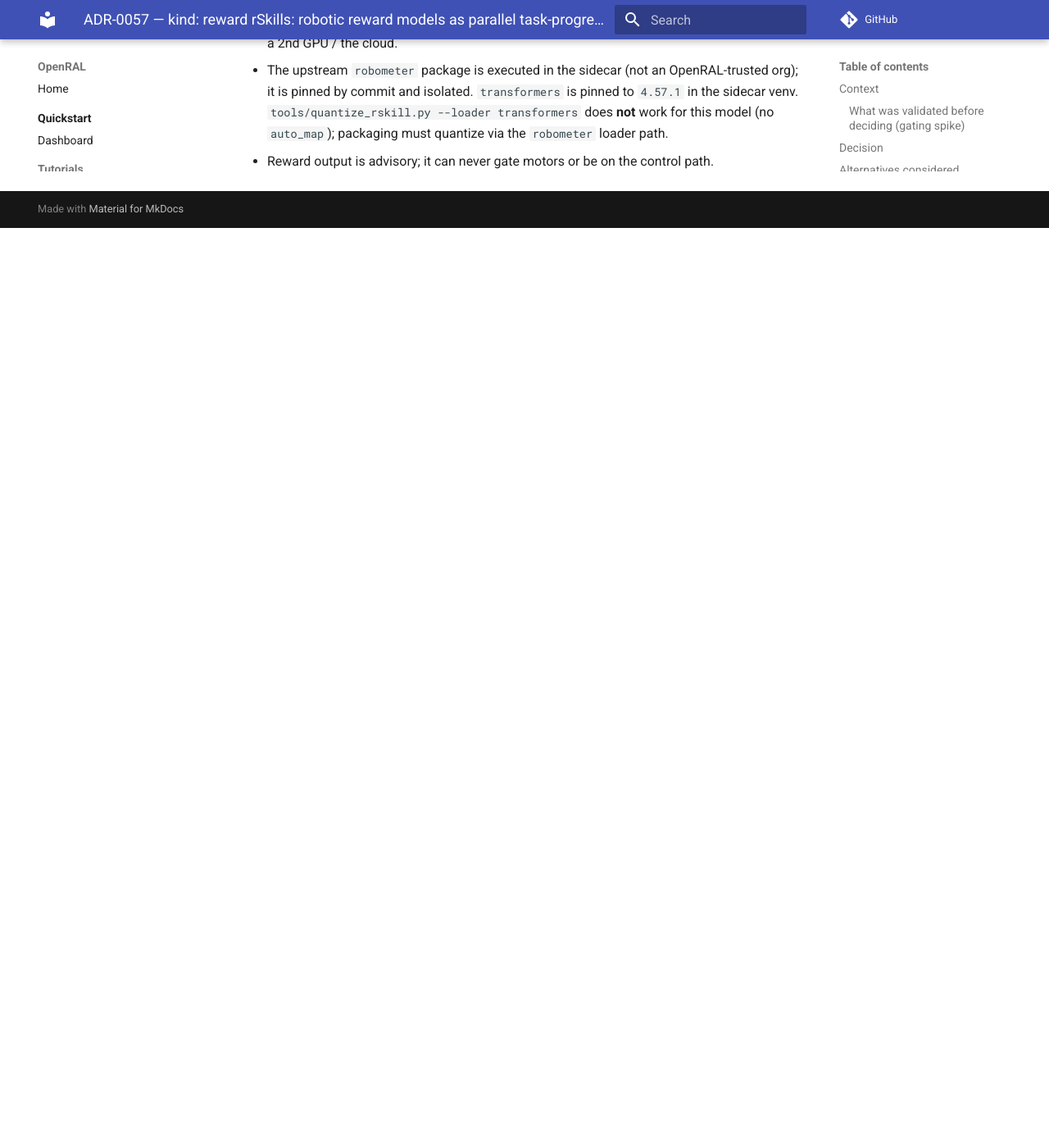
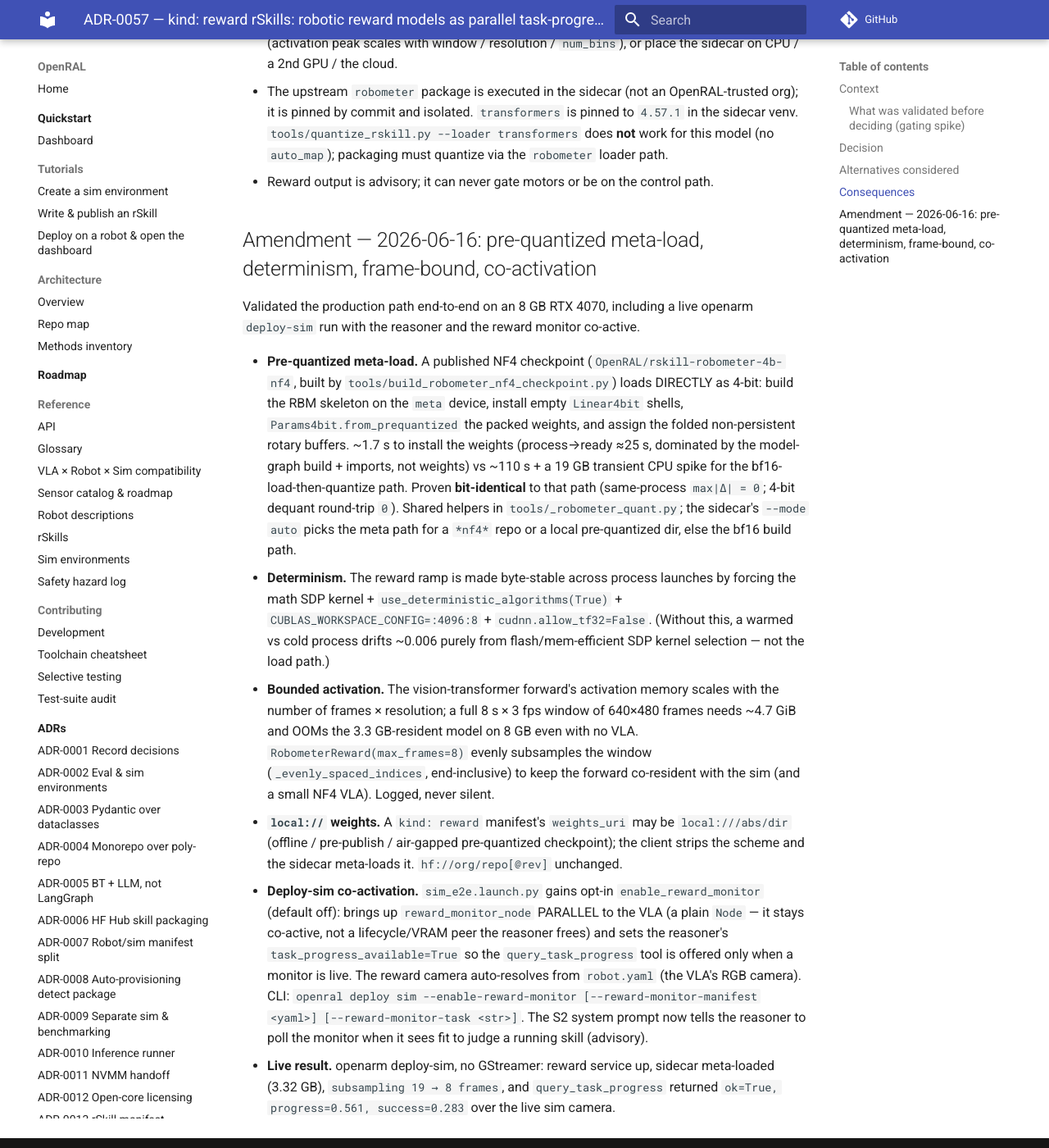
Before and after one commit to OpenRAL/openral, an MkDocs documentation site: the page built from docs/adr/0057-robometer-reward-rskill.md, in a window 1280 px wide and 1400 px high, scrolled down 2839 px. Shown: the whole window at 82% size. Built offline with MkDocs 1.6.1 and Material for MkDocs 9.7.7, drawn with Linux system fonts in a browser that asks for light colours; comment, search, counter and statistics services are not loaded; before the commit the page ends 3117 px from its top, so only the background shows below that; some of the changed text lies outside the part shown.

Commit message:
docs(robometer): ADR-0057 amendment + CLI/rskills for meta-load + co-activation
- ADR-0057: 2026-06-16 amendment — pre-quantized meta-load (bit-identical,
  determinism pins), bounded activation (max_frames), local:// weights, deploy-sim
  co-activation wiring + the live openarm result.
- docs/methods/08-cli.md: --enable-reward-monitor / --reward-monitor-manifest /
  --reward-monitor-task and the resolve_launch_invocation kwargs.
- docs/reference/rskills.md: meta-load path, max_frames frame-bound, and the
  deploy-sim --enable-reward-monitor flag.

Co-Authored-By: Claude Opus 4.8 <noreply@anthropic.com>
Signed-off-by: Adrian Llopart <adrianllopart@gmail.com>

```diff
--- a/docs/adr/0057-robometer-reward-rskill.md
+++ b/docs/adr/0057-robometer-reward-rskill.md
@@ -1,9 +1,9 @@
 # ADR-0057 — `kind: reward` rSkills: robotic reward models as parallel task-progress monitors
 
-- **Status:** Accepted 2026-06-15. Phases 0/2/3 validated empirically on an
-  8 GB GPU (load, NF4 quantization, working ZMQ sidecar). Schema + manifest +
-  this ADR land here; production runner backend, Reasoner tool, and live sim
-  test follow in the same branch.
+- **Status:** Accepted 2026-06-15. Phases 0–5 + the live deploy-sim co-activation
+  all validated empirically on an 8 GB GPU (load, NF4, sidecar, reasoner tool,
+  and a live openarm deploy-sim run). See the **2026-06-16 amendment** below for
+  the pre-quantized meta-load, determinism, frame-bound, and co-activation wiring.
 - **Date:** 2026-06-15
 - **ADR number:** `0057`. `0056` is claimed by the in-flight
   `feat/multi-detector-locate` branch (on-demand detectors as reasoner tools);
@@ -117,3 +117,47 @@ OpenRAL, and how does its output reach the Reasoner?
   --loader transformers` does **not** work for this model (no `auto_map`);
   packaging must quantize via the `robometer` loader path.
 - Reward output is advisory; it can never gate motors or be on the control path.
+
+## Amendment — 2026-06-16: pre-quantized meta-load, determinism, frame-bound, co-activation
+
+Validated the production path end-to-end on an 8 GB RTX 4070, including a live
+openarm `deploy-sim` run with the reasoner and the reward monitor co-active.
+
+- **Pre-quantized meta-load.** A published NF4 checkpoint
+  (`OpenRAL/rskill-robometer-4b-nf4`, built by `tools/build_robometer_nf4_checkpoint.py`)
+  loads DIRECTLY as 4-bit: build the RBM skeleton on the `meta` device, install
+  empty `Linear4bit` shells, `Params4bit.from_prequantized` the packed weights,
+  and assign the folded non-persistent rotary buffers. ~1.7 s to install the
+  weights (process→ready ≈25 s, dominated by the model-graph build + imports, not
+  weights) vs ~110 s + a 19 GB transient CPU spike for the bf16-load-then-quantize
+  path. Proven **bit-identical** to that path (same-process `max|Δ| = 0`; 4-bit
+  dequant round-trip `0`). Shared helpers in `tools/_robometer_quant.py`; the
+  sidecar's `--mode auto` picks the meta path for a `*nf4*` repo or a local
+  pre-quantized dir, else the bf16 build path.
+- **Determinism.** The reward ramp is made byte-stable across process launches by
+  forcing the math SDP kernel + `use_deterministic_algorithms(True)` +
+  `CUBLAS_WORKSPACE_CONFIG=:4096:8` + `cudnn.allow_tf32=False`. (Without this, a
+  warmed vs cold process drifts ~0.006 purely from flash/mem-efficient SDP kernel
+  selection — not the load path.)
+- **Bounded activation.** The vision-transformer forward's activation memory
+  scales with the number of frames × resolution; a full 8 s × 3 fps window of
+  640×480 frames needs ~4.7 GiB and OOMs the 3.3 GB-resident model on 8 GB even
+  with no VLA. `RobometerReward(max_frames=8)` evenly subsamples the window
+  (`_evenly_spaced_indices`, end-inclusive) to keep the forward co-resident with
+  the sim (and a small NF4 VLA). Logged, never silent.
+- **`local://` weights.** A `kind: reward` manifest's `weights_uri` may be
+  `local:///abs/dir` (offline / pre-publish / air-gapped pre-quantized checkpoint);
+  the client strips the scheme and the sidecar meta-loads it. `hf://org/repo[@rev]`
+  unchanged.
+- **Deploy-sim co-activation.** `sim_e2e.launch.py` gains opt-in
+  `enable_reward_monitor` (default off): brings up `reward_monitor_node` PARALLEL
+  to the VLA (a plain `Node` — it stays co-active, not a lifecycle/VRAM peer the
+  reasoner frees) and sets the reasoner's `task_progress_available=True` so the
+  `query_task_progress` tool is offered only when a monitor is live. The reward
+  camera auto-resolves from `robot.yaml` (the VLA's RGB camera). CLI:
+  `openral deploy sim --enable-reward-monitor [--reward-monitor-manifest <yaml>]
+  [--reward-monitor-task <str>]`. The S2 system prompt now tells the reasoner to
+  poll the monitor when it sees fit to judge a running skill (advisory).
+- **Live result.** openarm deploy-sim, no GStreamer: reward service up, sidecar
+  meta-loaded (3.32 GB), `subsampling 19 → 8 frames`, and `query_task_progress`
+  returned `ok=True, progress=0.561, success=0.283` over the live sim camera.
```
Also changed, not shown: docs/methods/08-cli.md (+1 -1 lines), docs/reference/rskills.md (+1 -1 lines).
